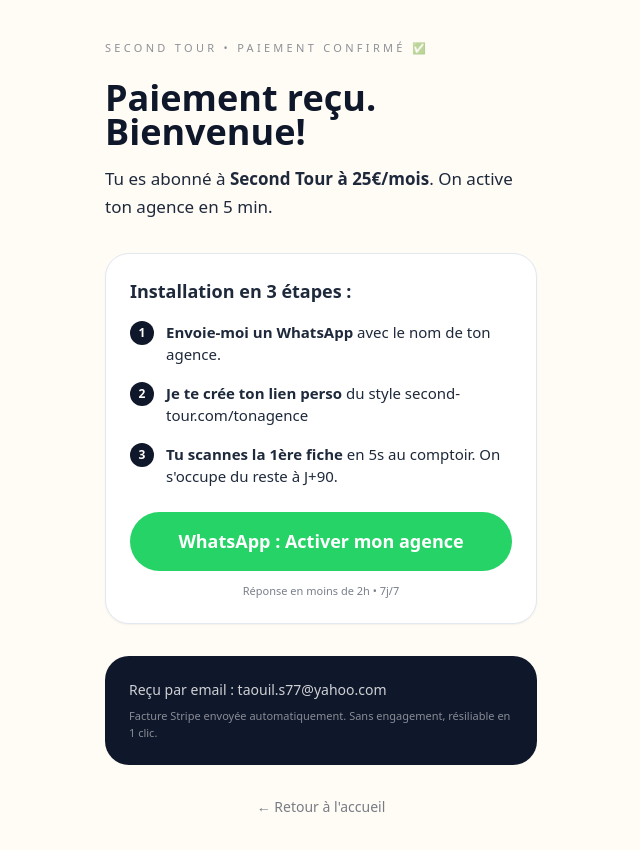
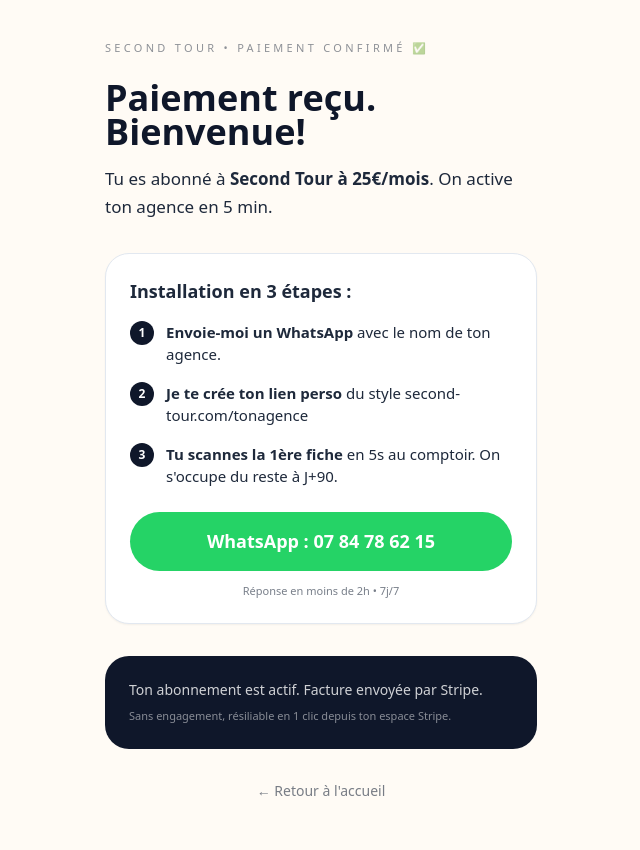
Before and after one commit to m29232899-bit/Second-tour, a Next.js app: page /merci in a window 1280 px wide. Shown: the top 850 px of the page, without its empty margins (319-959 px from the left). Built offline with nearby package versions, Linux system fonts and the light colour scheme.

Commit message:
Update page.tsx

```diff
--- a/app/merci/page.tsx
+++ b/app/merci/page.tsx
@@ -13,13 +13,13 @@
           <div className="flex gap-3"><span className="bg-slate-900 text-white w-6 h-6 rounded-full flex items-center justify-center text-xs font-bold shrink-0">3</span><p><b>Tu scannes la 1ère fiche</b> en 5s au comptoir. On s'occupe du reste à J+90.</p></div>
         </div>
 
-        <a href="https://wa.me/33600000000?text=Salut%20Second%20Tour%20!%20Je%20viens%20de%20payer%20les%2025%E2%82%AC%2C%20mon%20agence%20est%20%3A" className="mt-6 flex w-full justify-center bg-[#25D366] text-white font-bold py-4 rounded-full text-[18px]">WhatsApp : Activer mon agence</a>
+        <a href="https://wa.me/33784786215?text=Salut%20Second%20Tour%20!%20Je%20viens%20de%20payer%20les%2025%E2%82%AC%2C%20mon%20agence%20est%20%3A" className="mt-6 flex w-full justify-center bg-[#25D366] text-white font-bold py-4 rounded-full text-[18px]">WhatsApp : 07 84 78 62 15</a>
         <p className="text-center text-[11px] mt-3 opacity-60">Réponse en moins de 2h • 7j/7</p>
       </div>
 
       <div className="mt-8 bg-slate-900 text-white rounded-[24px] p-6">
-        <p className="text-sm opacity-80">Reçu par email : taouil.s77@yahoo.com</p>
-        <p className="text-[11px] mt-2 opacity-50">Facture Stripe envoyée automatiquement. Sans engagement, résiliable en 1 clic.</p>
+        <p className="text-sm opacity-80">Ton abonnement est actif. Facture envoyée par Stripe.</p>
+        <p className="text-[11px] mt-2 opacity-50">Sans engagement, résiliable en 1 clic depuis ton espace Stripe.</p>
       </div>
 
       <a href="/" className="mt-8 block text-center text-sm opacity-60">← Retour à l'accueil</a>
```
